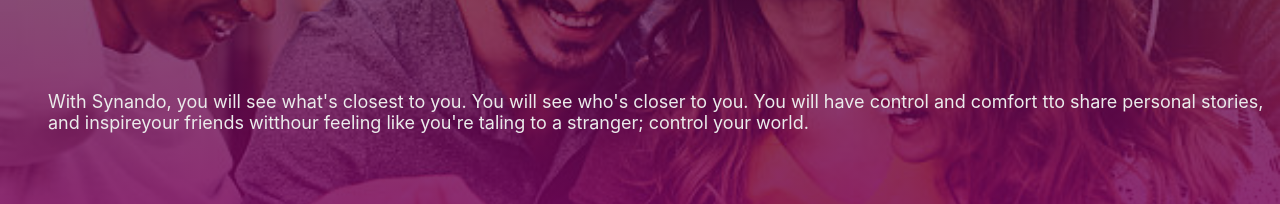
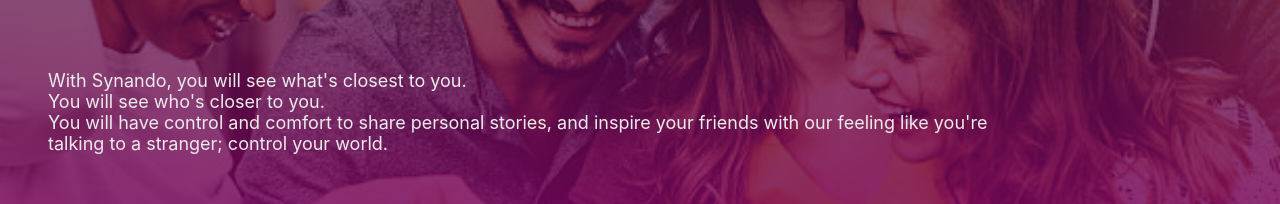
Before and after one commit to WGtechy/about-synando, a React (Create React App) app: page / in a window 1280 px wide. Shown: the part 330-534 px from the top of the page. Built offline with nearby package versions, Linux system fonts and the light colour scheme.

Commit message:
Minor changes in the introPage

```diff
--- a/src/App.scss
+++ b/src/App.scss
@@ -124,16 +124,9 @@ html {
   display: none
 }
 
-@media screen and (min-width: 468px) {
 
-  .mobile {
-    display: none;
-  }
-  .introPage {
-    .mobileBtn {
-      display: none;
-    }
-    .large {
+.introPage {
+    .largeAndMobile {
       height: 100vh;
       width: 100%;
       font-size: 18px;
@@ -149,6 +142,9 @@ html {
         color: #ebebeb;
         justify-content: space-evenly;
         height: 100vh;
+        .contentText{
+          min-width: 30%
+        }
         .homeText {
           .experience {
             display: flex;
@@ -222,6 +218,104 @@ html {
       }
     }
   }
+@media screen and (min-width: 468px) {
+
+  .mobile {
+    display: none;
+  }
+  // .introPage {
+  //   .mobileBtn {
+  //     display: none;
+  //   }
+  //   .largeAndMobile {
+  //     height: 100vh;
+  //     width: 100%;
+  //     font-size: 18px;
+  //     align-items: center;
+  //     padding-left: 3rem;
+  //     background: linear-gradient(rgba(0, 0, 0, 0.5), rgba(147, 6, 112, 10)),
+  //       url("./assets/homeBG.jpg");
+  //     background-position: center;
+  //     background-size: cover;
+  //     .introPageLarge {
+  //       display: flex;
+  //       flex-direction: column;
+  //       color: #ebebeb;
+  //       justify-content: space-evenly;
+  //       height: 100vh;
+  //       .homeText {
+  //         .experience {
+  //           display: flex;
+  //           position: relative;
+  //           overflow: hidden;
+  //           font-size: 1.5rem;
+  //           margin: 1rem 0;
+  //           width: 300px;
+  //           .words {
+  //             display: flex;
+  //             flex-direction: column;
+  //             position: absolute;
+  //             top: 0;
+  //             right: 0;
+  //             overflow: hidden;
+  //             margin: 0 -10px;
+  //             span {
+  //               color: #2faffd;
+  //               animation: spin_words 6s infinite;
+  //               font-weight: 700;
+  //             }
+
+  //             @keyframes spin_words {
+  //               10% {
+  //                 transform: translateY(-112%);
+  //               }
+  //               25% {
+  //                 transform: translateY(-100%);
+  //               }
+  //               35% {
+  //                 transform: translateY(-212%);
+  //               }
+  //               50% {
+  //                 transform: translateY(-200%);
+  //               }
+  //               60% {
+  //                 transform: translateY(-312%);
+  //               }
+  //               75% {
+  //                 transform: translateY(-300%);
+  //               }
+  //               85% {
+  //                 transform: translateY(-412%);
+  //               }
+  //               100% {
+  //                 transform: translateY(-400%);
+  //               }
+  //             }
+  //           }
+  //         }
+  //       }
+  //       .downloadIcons {
+  //         display: flex;
+  //         flex-direction: row;
+  //         .downloadIcon {
+  //           border: 1px solid #ebebeb;
+  //           color: #ebebeb;
+  //           border-radius: 5px;
+  //           padding: 5px;
+  //           margin: 5px;
+  //           display: flex;
+  //           min-width: 150px;
+  //           justify-content: space-evenly;
+  //           cursor: pointer;
+  //           text-decoration: none;
+  //         }
+  //       }
+  //       .downloadIcon:hover {
+  //         background: #2faffd;
+  //       }
+  //     }
+  //   }
+  // }
   .features {
     background: linear-gradient(rgba(154, 0, 249, 0.61), #9a00f9),
       url("./assets/students.jpg");
@@ -421,9 +515,9 @@ html {
 }
 
 @media screen and (max-width: 467px) {
-  // .large {
-    // display: none;
-  // }
+  .large {
+    display: none;
+  }
   ::-webkit-scrollbar {
     width: 0
   }
--- a/src/views/IntroPage.js
+++ b/src/views/IntroPage.js
@@ -138,7 +138,7 @@ const IntroPage = ({observer}) => {
         )}
       </div> */}
 
-      <div className=" large">
+      <div className=" largeAndMobile">
         <div className="introPageLarge">
           <div className="homeText">
             <h2>
@@ -156,8 +156,10 @@ const IntroPage = ({observer}) => {
             </div>
           </div>
           <div className='contentText'>
-          With Synando, you will see what's closest to you. You will see who's closer to you. You will have control and comfort tto share personal stories,
-          and inspireyour friends witthour feeling like you're taling to a stranger; control your world.
+          With Synando, you will see what's closest to you.
+          <br /> You will see who's closer to you.
+          <br /> You will have control and comfort to share personal stories,
+          and inspire your friends with our feeling like you're <br /> talking to a stranger; control your world.
           </div>
           <div className="downloadIcons">
             {downloadIcons.map((item, i) => (
```
